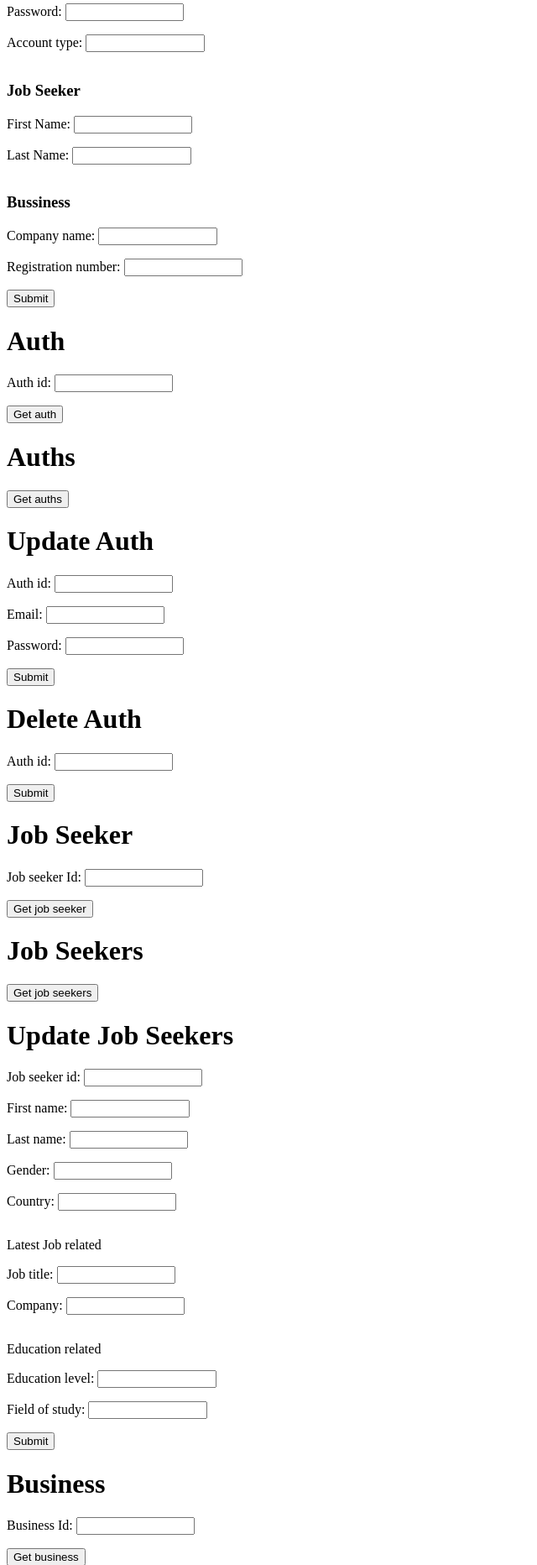
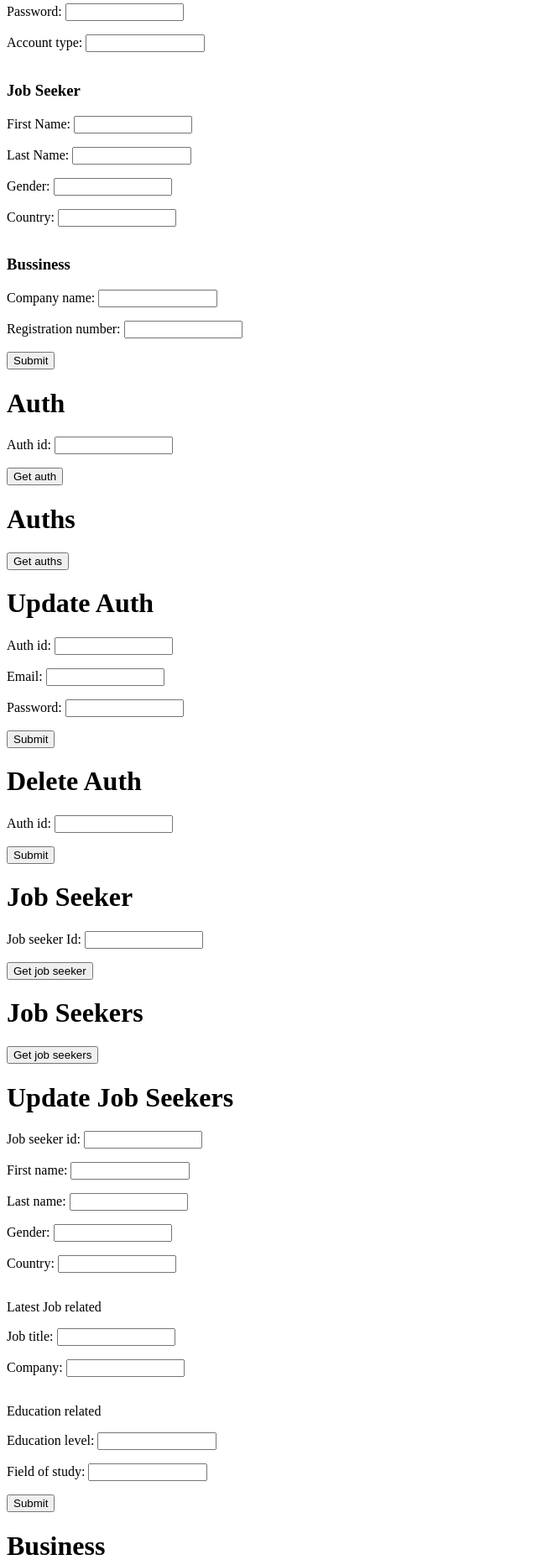
Before and after one commit to tmthyadms/jobzone, a Flask app: page / in a window 1280 px wide. Shown: the part 172-2036 px from the top of the page at 84% size, without its empty margins (0-640 px from the left). Run offline with Flask 3, Linux system fonts and the light colour scheme; some libraries are stand-ins or nearby versions.

Commit message:
Add country & gender for job seeker in createAuth

```diff
--- a/server/app.py
+++ b/server/app.py
@@ -18,14 +18,6 @@ def create_auth():
     password = request.form.get('password')
     account = request.form.get('account')
 
-    # job seeker additional fields during registration
-    first_name = request.form.get('first-name')
-    last_name = request.form.get('last-name')
-
-    # business additional fields during registration
-    company_name = request.form.get('company-name')
-    registration_number = request.form.get('registration-number')
-
     auth = {
         "email": email,
         "password": password,
@@ -37,16 +29,26 @@ def create_auth():
     if account == 'Job seeker':
         job_seeker = {}
         job_seeker['_id'] = auth_id
+        first_name = request.form.get('first-name')
+        last_name = request.form.get('last-name')
+        gender = request.form.get('gender')
+        country = request.form.get('country')
 
         if first_name:
             job_seeker['firstname'] = first_name
         if last_name:
             job_seeker['lastname'] = last_name
+        if gender:
+            job_seeker['gender'] = gender
+        if country:
+            job_seeker['country'] = country
 
         mongo.db.jobseekers.insert_one(job_seeker).inserted_id
     elif account == 'Business':
         businses_data = {}
         businses_data['_id'] = auth_id
+        company_name = request.form.get('company-name')
+        registration_number = request.form.get('registration-number')
 
         if company_name:
             businses_data['name'] = company_name
--- a/server/templates/index.html
+++ b/server/templates/index.html
@@ -32,6 +32,14 @@
             <div style="margin-bottom: 1em">
                 <label for="last-name">Last Name:</label>
                 <input id="last-name" name="last-name" style="width: 10em"></input>
+            </div>
+            <div style="margin-bottom: 1em">
+                <label for="gender">Gender:</label>
+                <input id="gender" name="gender" style="width: 10em"></input>
+            </div>
+            <div style="margin-bottom: 1em">
+                <label for="country">Country:</label>
+                <input id="country" name="country" style="width: 10em"></input>
             </div>
             <h3>Bussiness</h3>
             <div style="margin-bottom: 1em">
```
